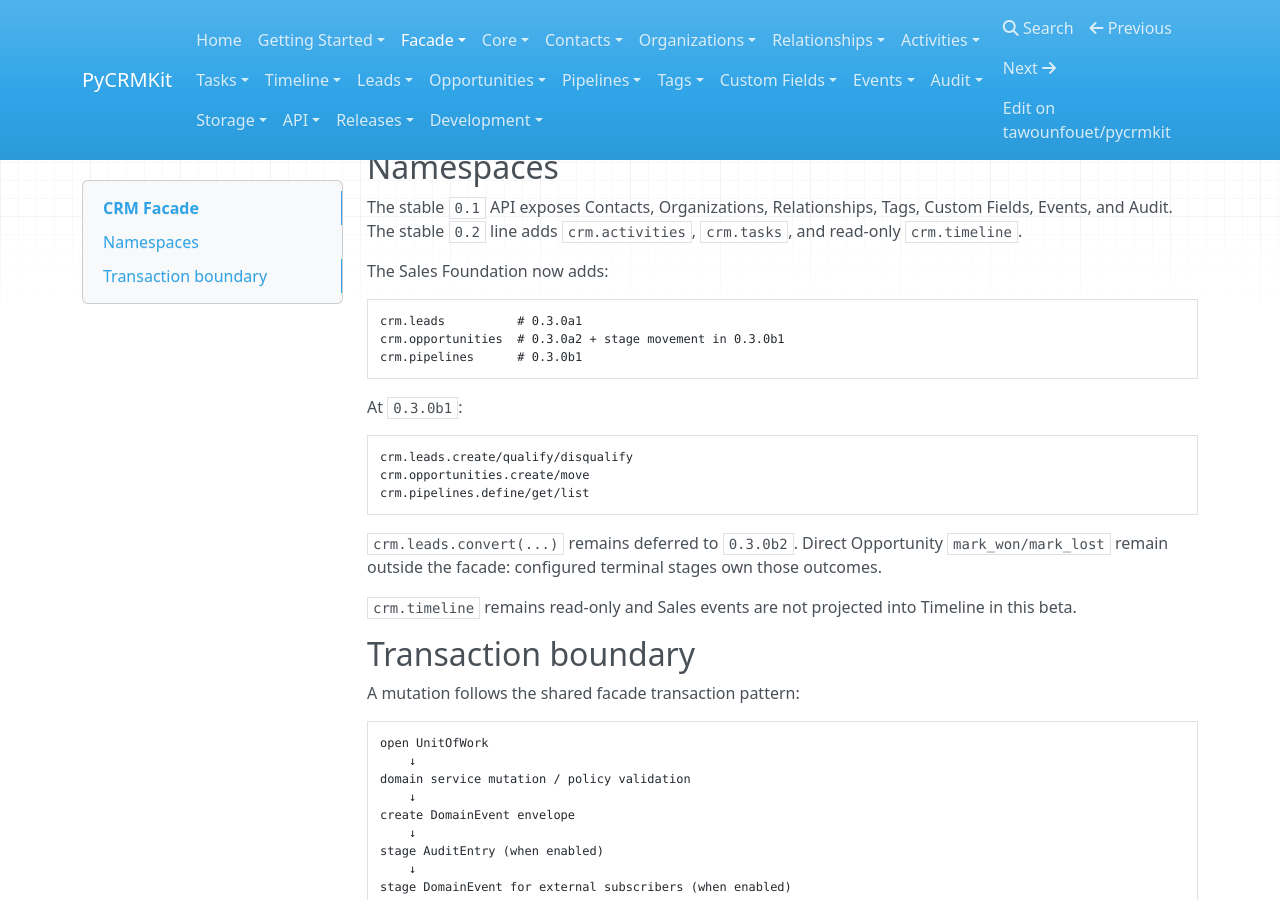
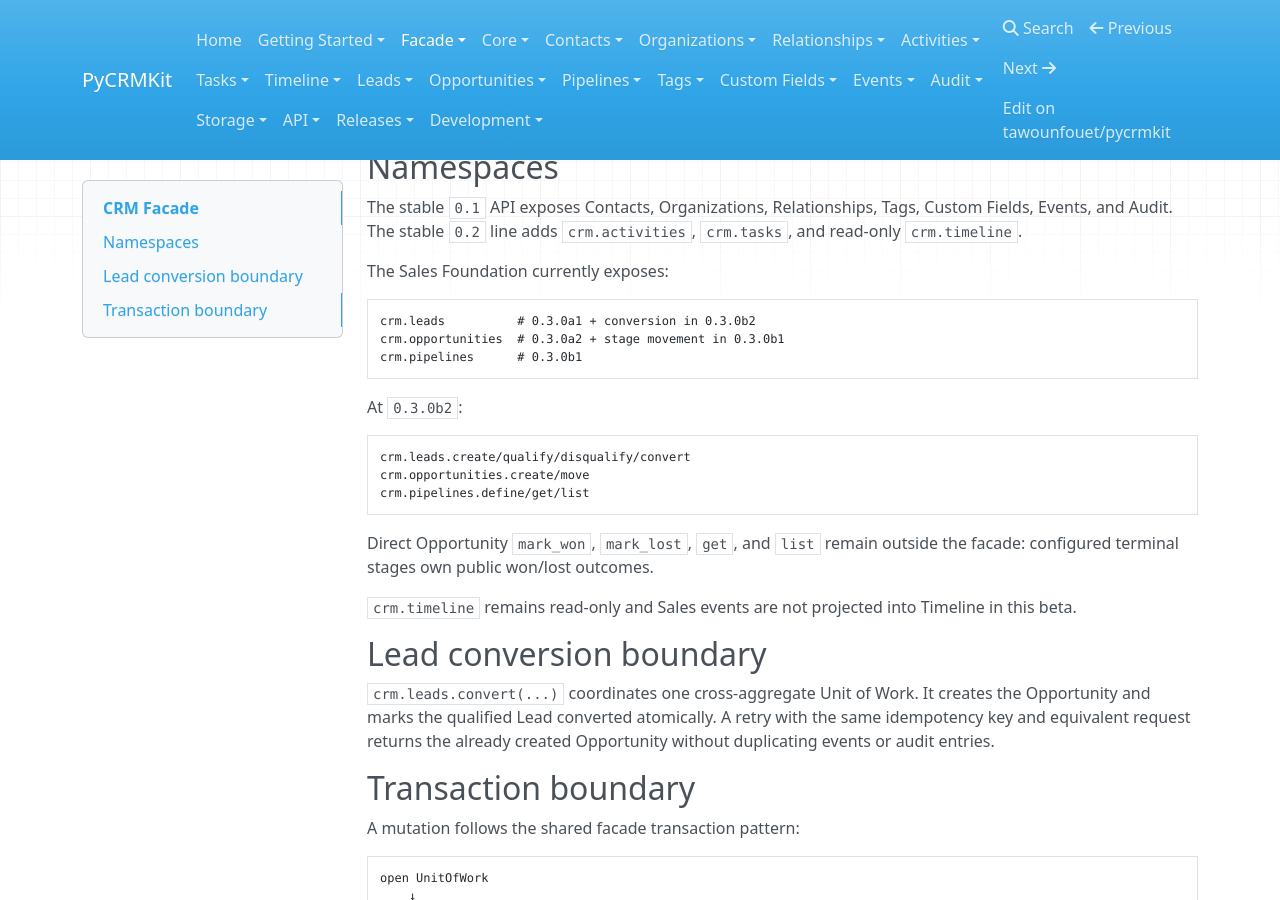
Before and after one commit to tawounfouet/pycrmkit, an MkDocs documentation site: the page built from docs/facade/index.md, in a window 1280 px wide and 900 px high, scrolled down 250 px. Built offline with MkDocs 1.6.1, drawn with Linux system fonts in a browser that asks for light colours; nearby versions of some CDN libraries.

Commit message:
docs: document 0.3.0b2 lead conversion

````diff
--- a/docs/facade/index.md
+++ b/docs/facade/index.md
@@ -1,6 +1,8 @@
 # CRM Facade
 
-`CRM` is the high-level application surface for PyCRMKit. It coordinates domain services, repositories, Unit of Work boundaries, timeline projections, audit history, and post-commit event dispatch.
+`CRM` is the high-level application surface for PyCRMKit. It coordinates domain
+services, repositories, Unit of Work boundaries, timeline projections, audit
+history, and post-commit event dispatch.
 
 ```python
 from pycrmkit import CRM
@@ -10,27 +12,38 @@
 
 ## Namespaces
 
-The stable `0.1` API exposes Contacts, Organizations, Relationships, Tags, Custom Fields, Events, and Audit. The stable `0.2` line adds `crm.activities`, `crm.tasks`, and read-only `crm.timeline`.
+The stable `0.1` API exposes Contacts, Organizations, Relationships, Tags,
+Custom Fields, Events, and Audit. The stable `0.2` line adds `crm.activities`,
+`crm.tasks`, and read-only `crm.timeline`.
 
-The Sales Foundation now adds:
+The Sales Foundation currently exposes:
 
 ```text
-crm.leads          # 0.3.0a1
+crm.leads          # 0.3.0a1 + conversion in 0.3.0b2
 crm.opportunities  # 0.3.0a2 + stage movement in 0.3.0b1
 crm.pipelines      # 0.3.0b1
 ```
 
-At `0.3.0b1`:
+At `0.3.0b2`:
 
 ```text
-crm.leads.create/qualify/disqualify
+crm.leads.create/qualify/disqualify/convert
 crm.opportunities.create/move
 crm.pipelines.define/get/list
 ```
 
-`crm.leads.convert(...)` remains deferred to `0.3.0b2`. Direct Opportunity `mark_won/mark_lost` remain outside the facade: configured terminal stages own those outcomes.
+Direct Opportunity `mark_won`, `mark_lost`, `get`, and `list` remain outside the
+facade: configured terminal stages own public won/lost outcomes.
 
-`crm.timeline` remains read-only and Sales events are not projected into Timeline in this beta.
+`crm.timeline` remains read-only and Sales events are not projected into
+Timeline in this beta.
+
+## Lead conversion boundary
+
+`crm.leads.convert(...)` coordinates one cross-aggregate Unit of Work. It
+creates the Opportunity and marks the qualified Lead converted atomically. A
+retry with the same idempotency key and equivalent request returns the already
+created Opportunity without duplicating events or audit entries.
 
 ## Transaction boundary
 
@@ -52,4 +65,6 @@
 dispatch DomainEvent synchronously
 ```
 
-Rollback or exit without commit discards domain changes, audit entries, and pending events. Subscriber failures occur after persisted state has committed. Durable retry/outbox semantics remain deferred.
+Rollback or exit without commit discards domain changes, audit entries, and
+pending events. Subscriber failures occur after persisted state has committed.
+Durable retry/outbox semantics remain deferred.
````
